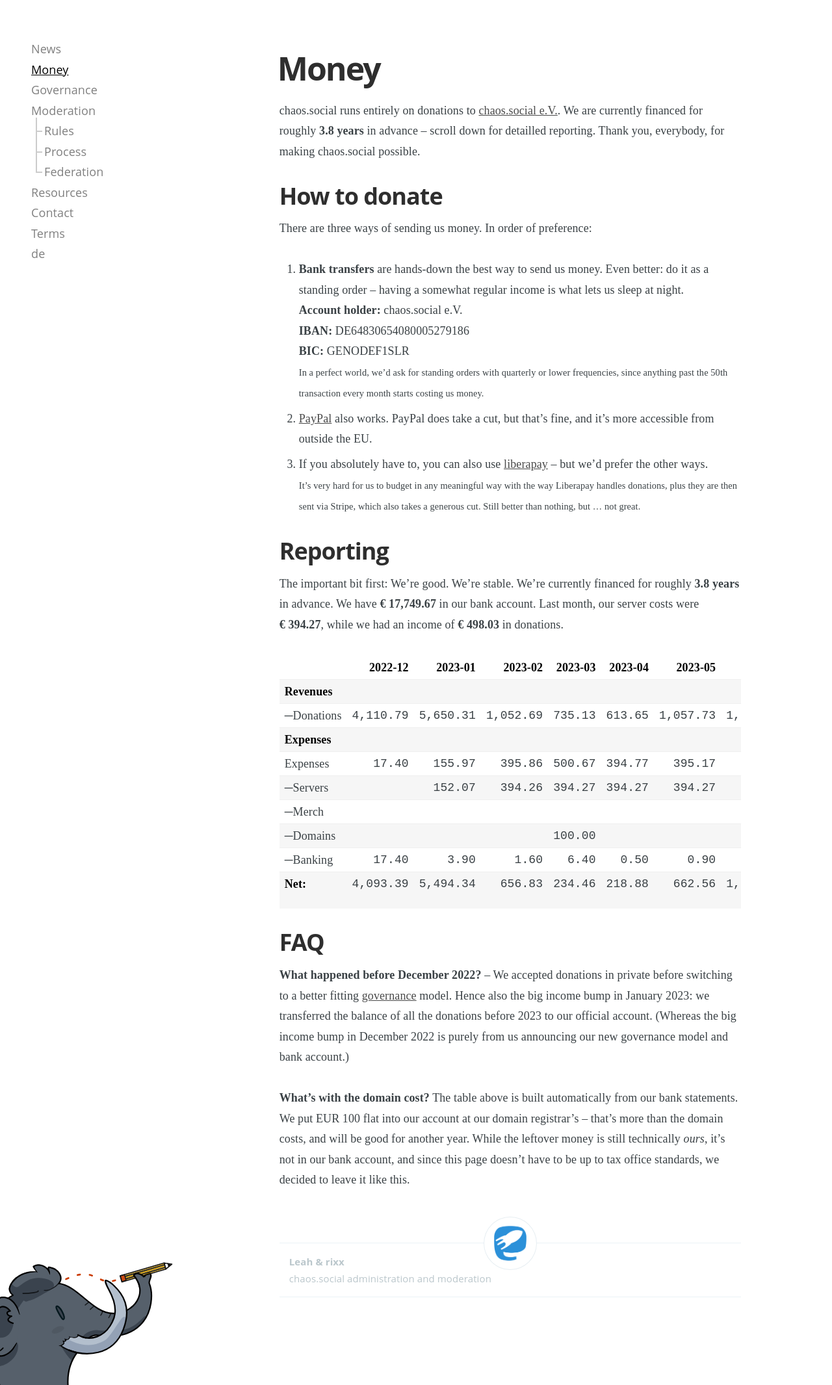
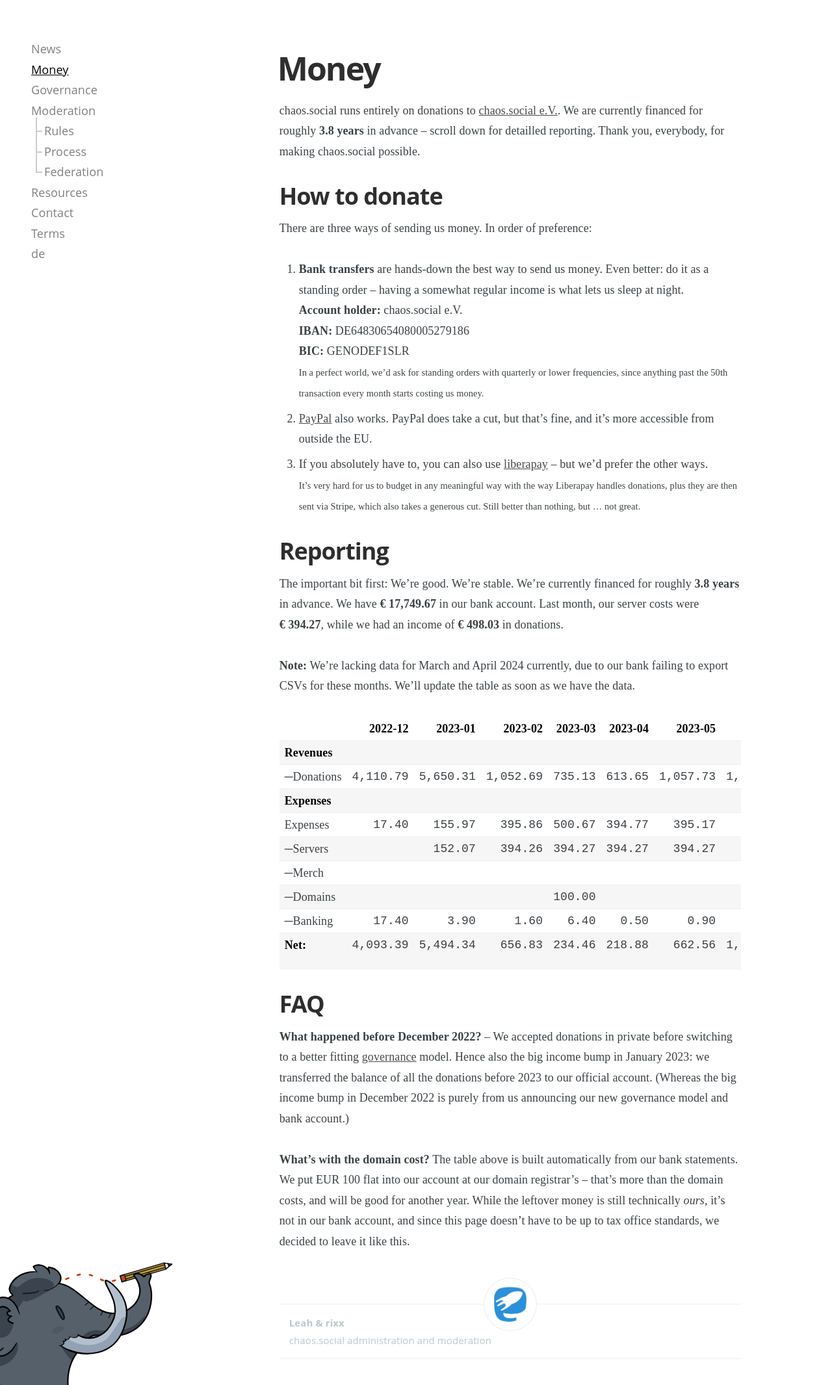
Before and after one commit to chaossocial/meta, a Jekyll site: the page built from money.md, in a window 1280 px wide. Shown: the whole page at 65% size. Built offline with Jekyll 4.4.1, drawn with Linux system fonts in a browser that asks for light colours.

Commit message:
Add note about missing finance updates

```diff
--- a/money.md
+++ b/money.md
@@ -37,6 +37,9 @@
 **€&nbsp;{{ site.data.money.cbrSubreports[0][1].prRows[0].prrAmounts[-1][0].aquantity.floatingPoint | monetary }}**
 in donations.
 
+**Note:** We’re lacking data for March and April 2024 currently, due to our bank failing to export CSVs for these
+months. We’ll update the table as soon as we have the data.
+
 {% include money.html %}
 
 ## FAQ
```
Also changed, not shown: geld.md (+3 -0 lines).
